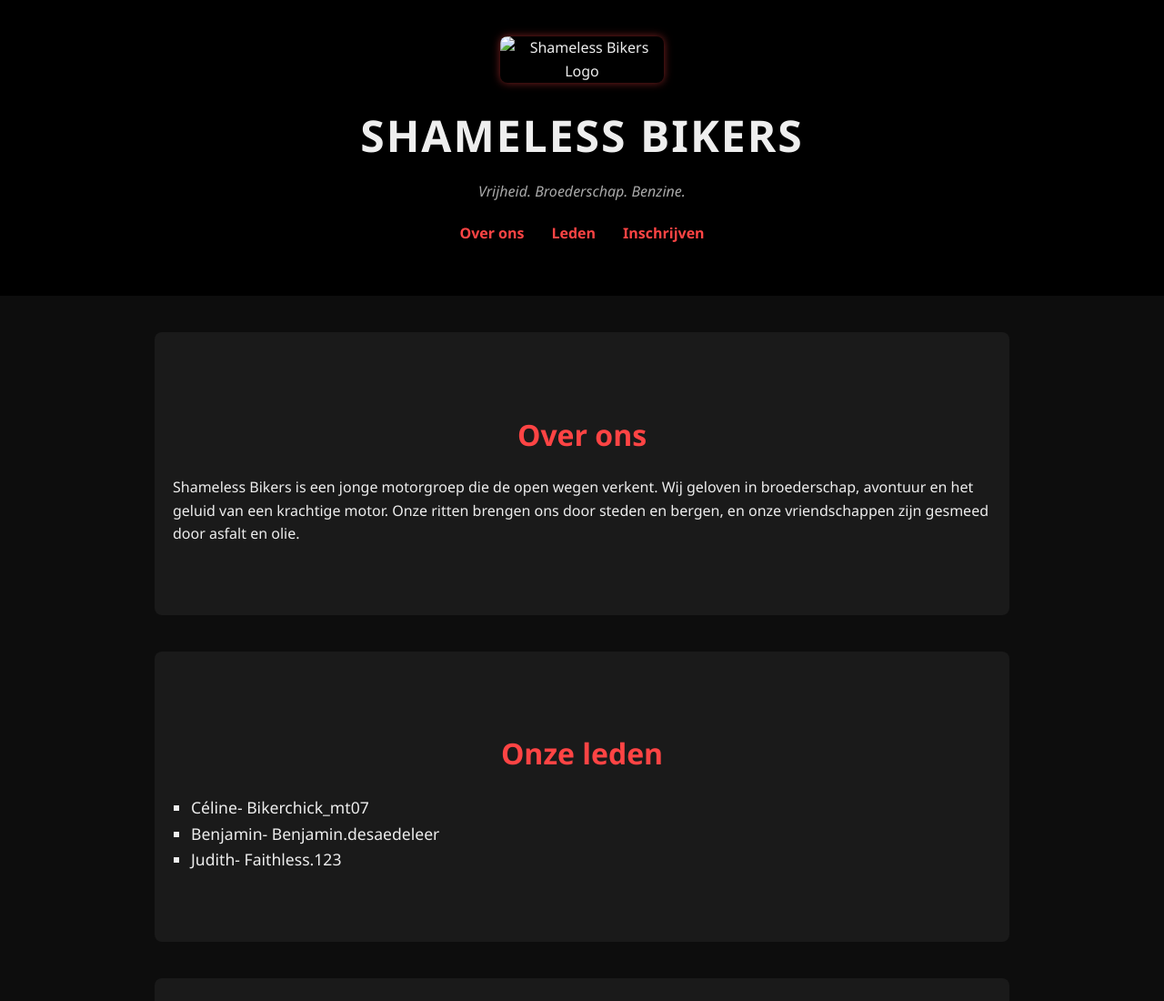
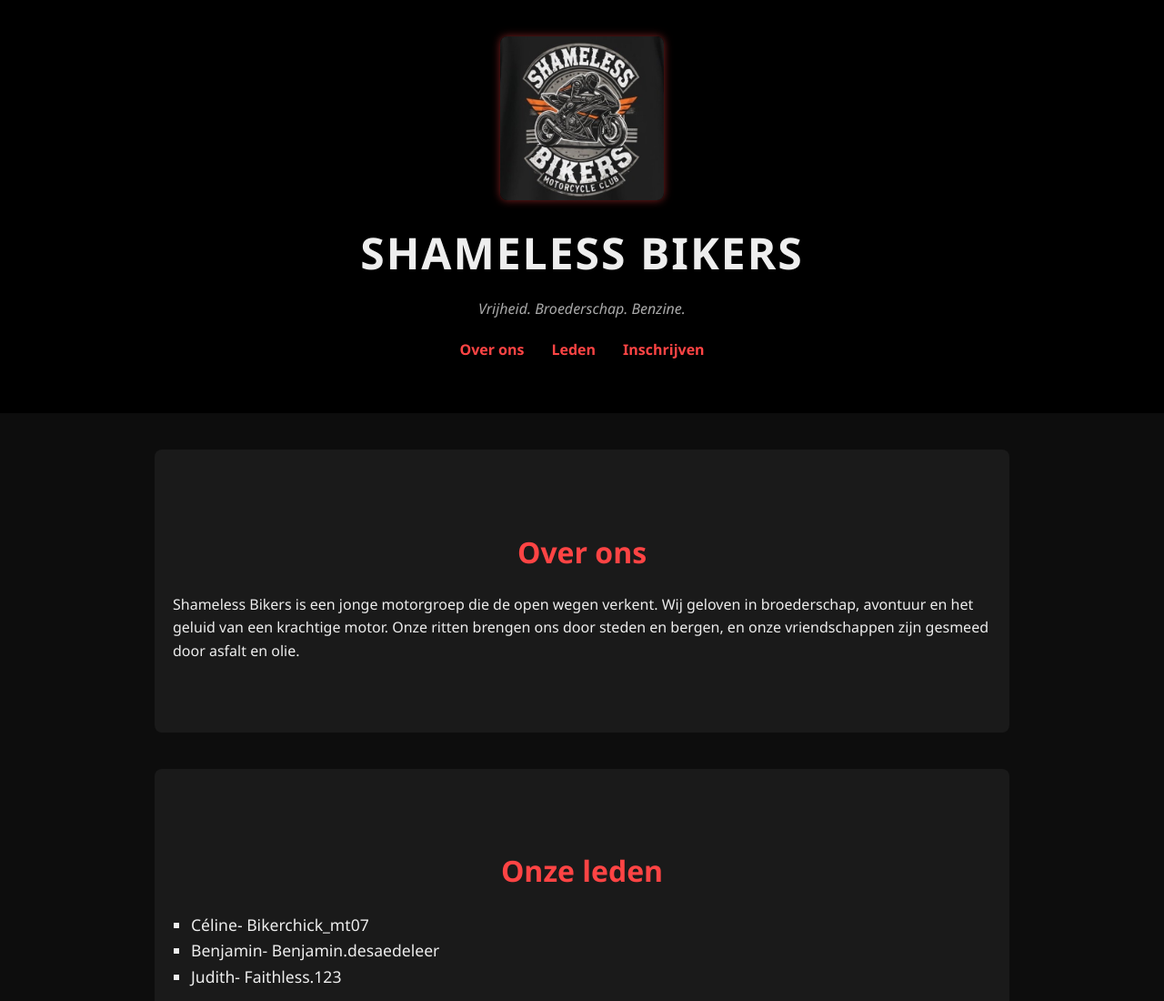
Before and after one commit to jonaswauters/Website2.0, a plain HTML site: page index.html in a window 1280 px wide. Shown: the top 1100 px of the page at 91% size. Drawn offline with Linux system fonts and the light colour scheme.

Commit message:
Update index.html

```diff
--- a/index.html
+++ b/index.html
@@ -7,7 +7,7 @@
   <meta name="description" content="Shameless Bikers - motorclub voor vrijheid en broederschap. Sluit je aan voor de volgende ride-out.">
   <meta name="keywords" content="motorclub, bikers, ride-out, broederschap, motorrit">
   <meta name="author" content="Shameless Bikers">
-  <link rel="icon" href="images/1000008850.jpg" type="image/jpeg">
+  <link rel="icon" href="1000008850.jpg" type="image/jpeg">
   <style>
     :root {
       --main-bg: #0d0d0d;
@@ -137,7 +137,7 @@
 <body>
 
   <header>
-    <img src="images/1000008850.jpg" alt="Shameless Bikers Logo">
+    <img src="1000008850.jpg" alt="Shameless Bikers Logo">
     <h1>Shameless Bikers</h1>
     <p class="slogan">Vrijheid. Broederschap. Benzine.</p>
     <nav>
```
